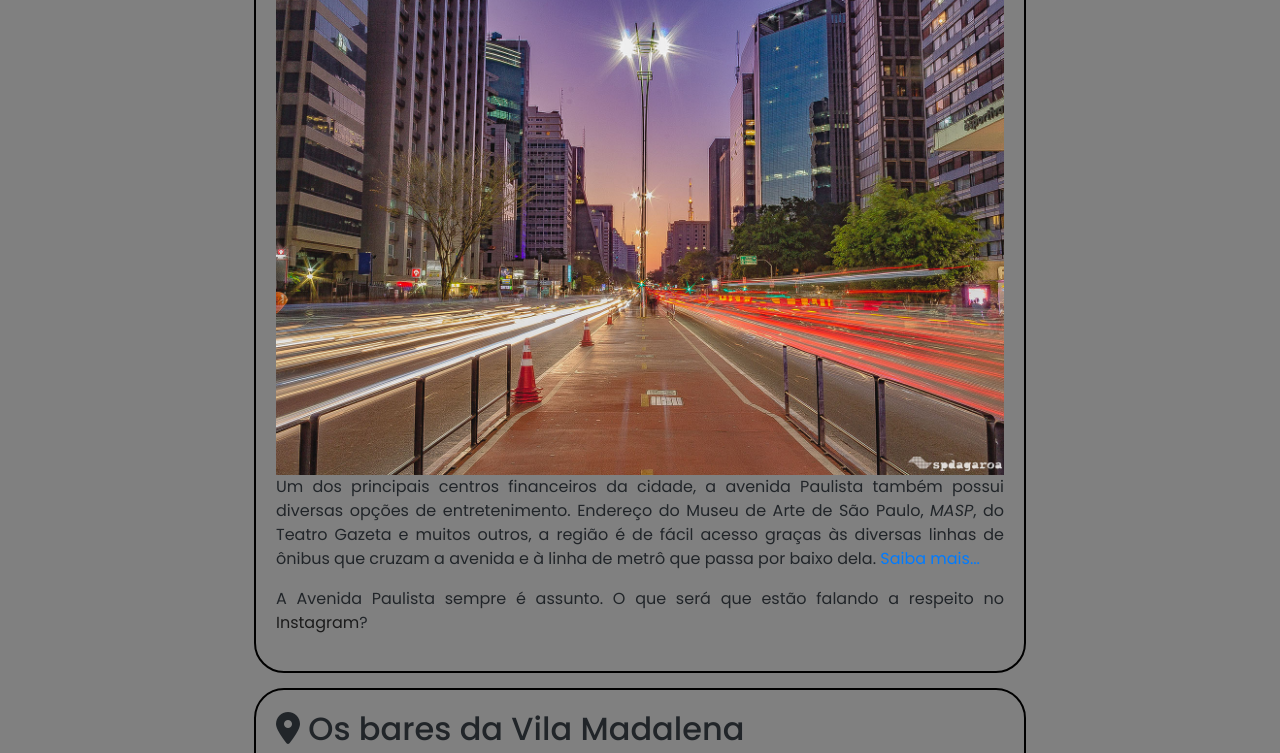
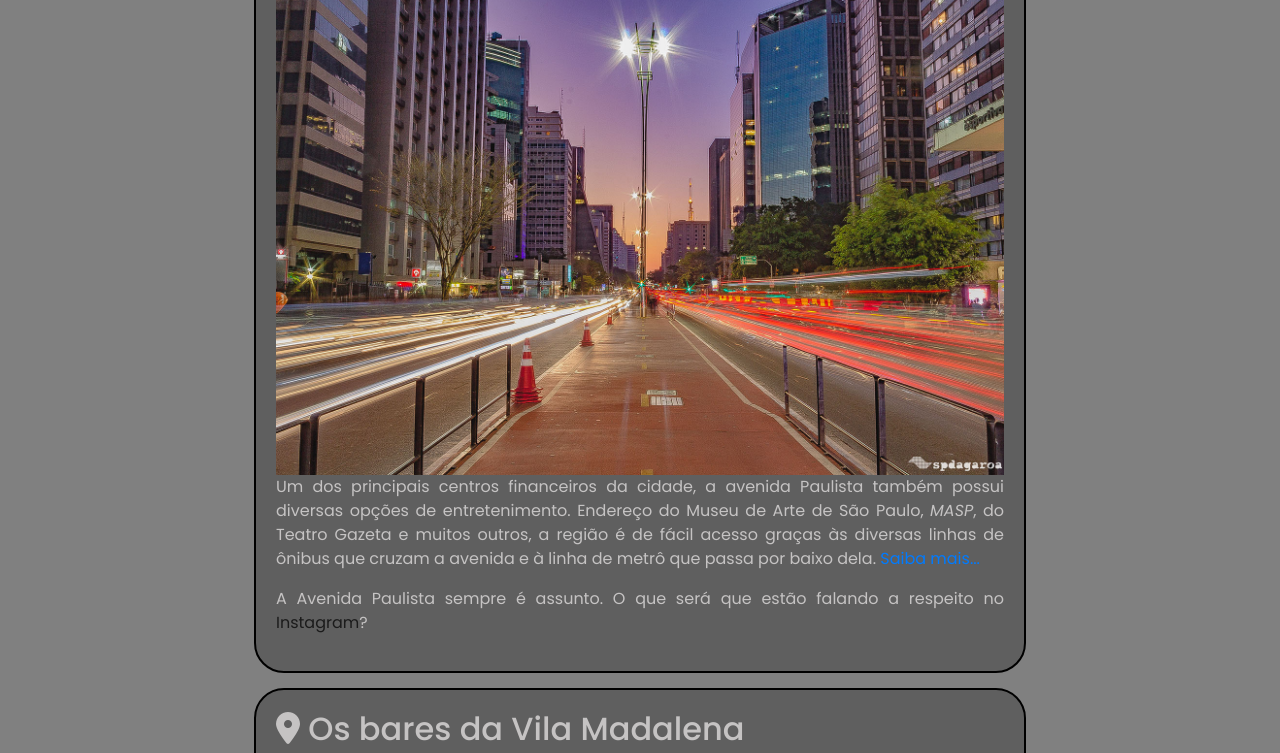
Before and after one commit to Doretolisa/Visite-Sp, a plain HTML site: page index.html in a window 1280 px wide. Shown: the part 420-1173 px from the top of the page. Drawn offline with nearby package versions, Linux system fonts and the light colour scheme.

Commit message:
:test_tube:

```diff
--- a/style.css
+++ b/style.css
@@ -66,6 +66,8 @@ main {
     gap: 15px;
 }
 .item{
+    background-color: #5f5f5f;
+    color: #c5c3c3;
     width: 100%;
     border: 2px solid black;
     padding: 20px;
```
